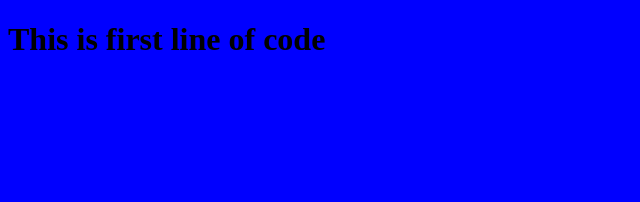
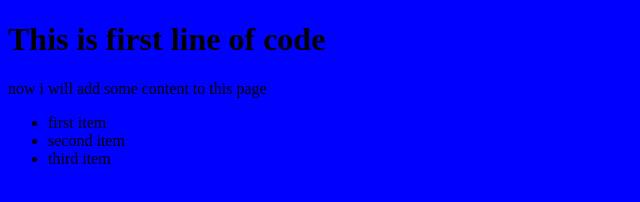
Before and after one commit to jithinrs/Git-commands, a plain HTML site: page index.html in a window 1280 px wide. Shown: the whole page, without its empty margins (0-640 px from the left). Drawn offline with Linux system fonts and the light colour scheme.

Commit message:
added some content to the html page

```diff
--- a/index.html
+++ b/index.html
@@ -10,6 +10,12 @@
     </head>
     <body>
         <h1>This is first line of code</h1>
+        <p>now i will add some content to this page</p>
+        <ul>
+            <li>first item</li>
+            <li>second item</li>
+            <li>third item</li>
+        </ul>
         <script src="" async defer></script>
     </body>
 </html>
```
Also changed, not shown: style.css (line endings or trailing spaces).
